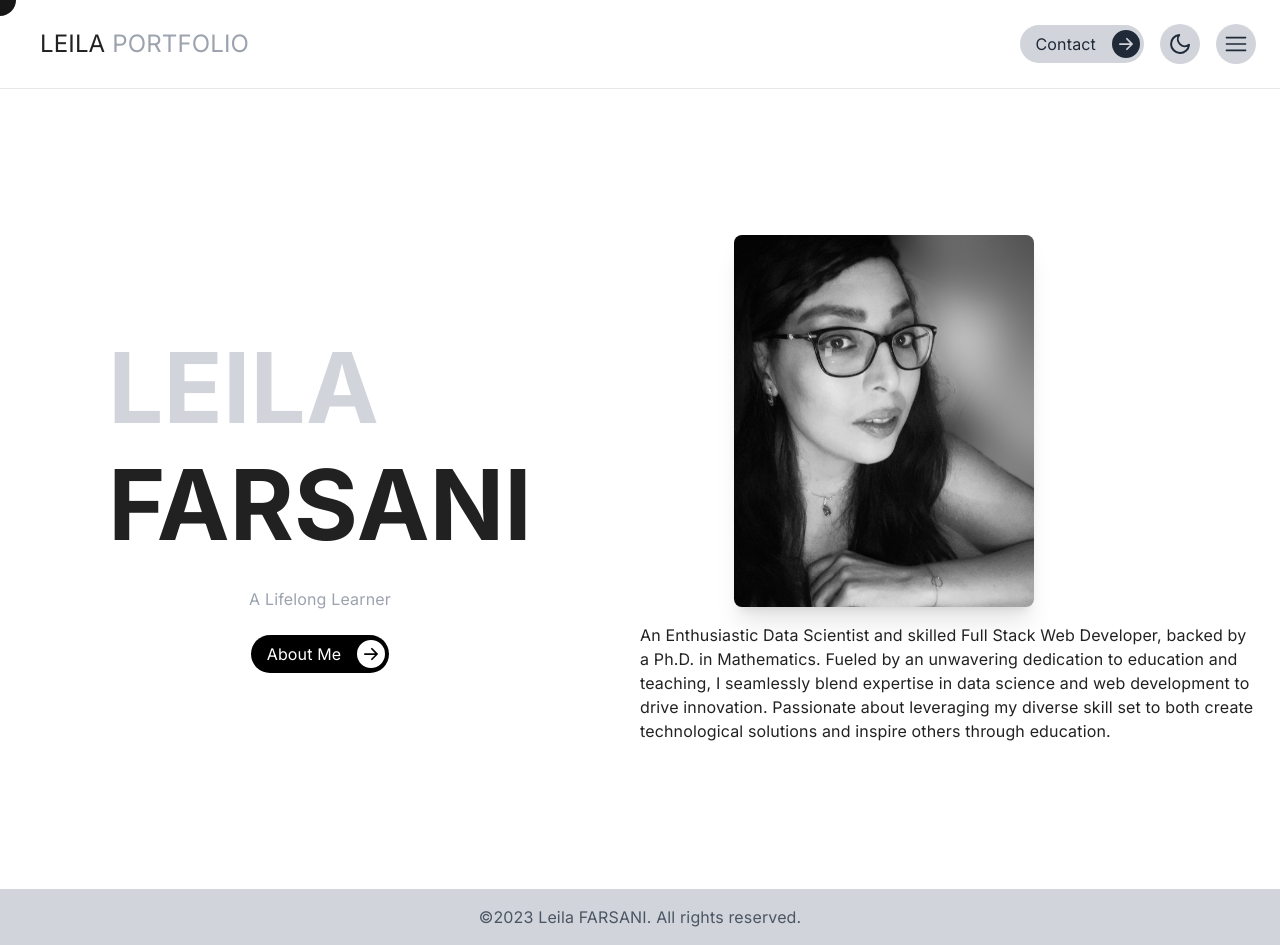
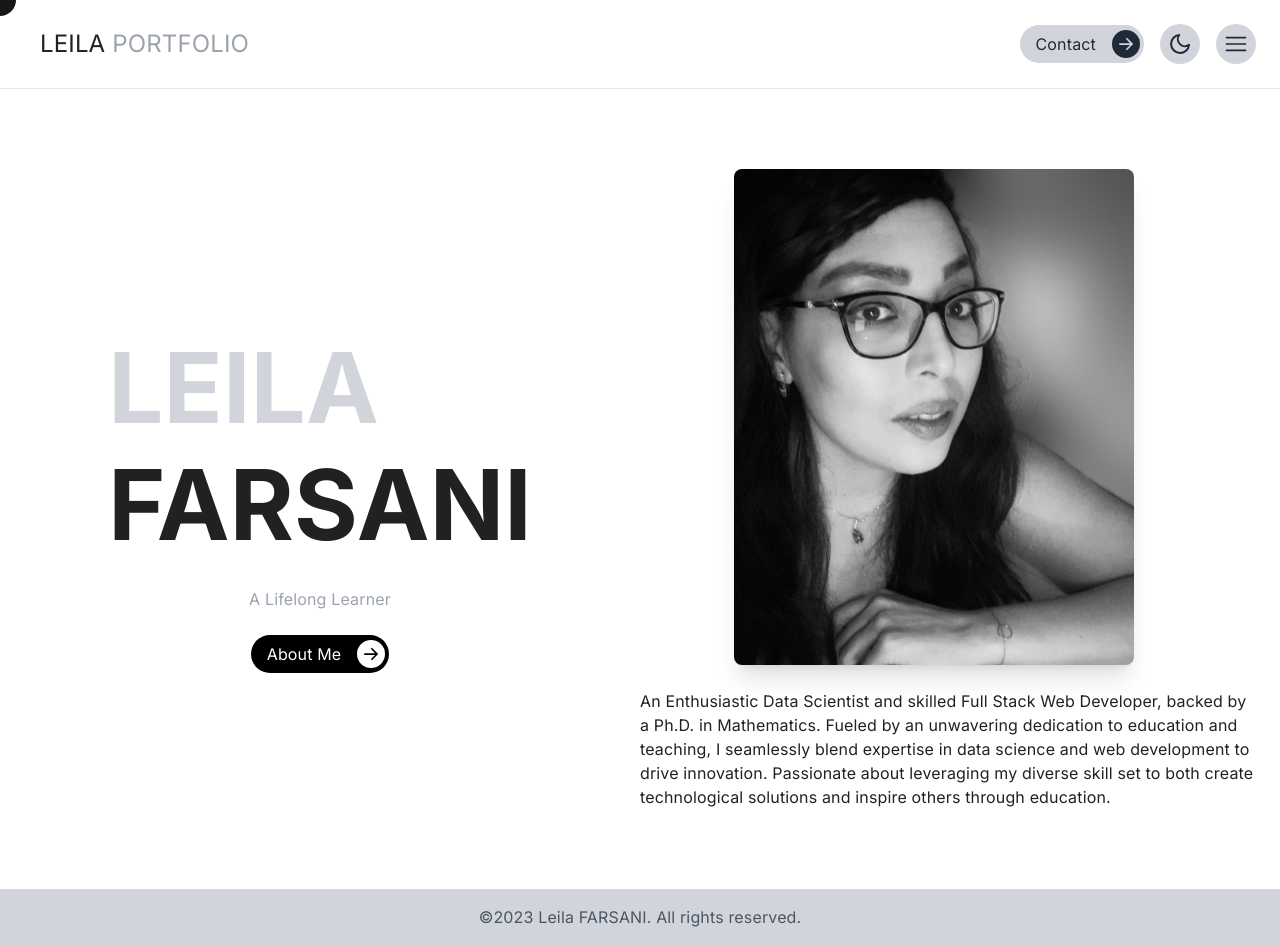
Before and after one commit to leilafarsani/leila-portfolio, a Next.js app: page / in a window 1280 px wide. Built offline with nearby package versions, Linux system fonts and the light colour scheme.

Commit message:
pic size changed

```diff
--- a/app/scenes/Hero.tsx
+++ b/app/scenes/Hero.tsx
@@ -86,11 +86,11 @@ export default function Hero() {
       </div>
 
       <div className="flex flex-col justify-center items-center md:w-1/2">
-        <div className="md:w-[500px] w-full mb-4 md:ml-12">
+        <div className="md:w-[500px] w-full mb-6 md:ml-12">
           <Image
             src="/leila.jpg"
-            width={300}
-            height={300}
+            width={400}
+            height={400}
             alt="Leila image"
             className="max-w-full rounded-lg shadow-xl transform hover:scale-105 transition duration-300"
           />
```
